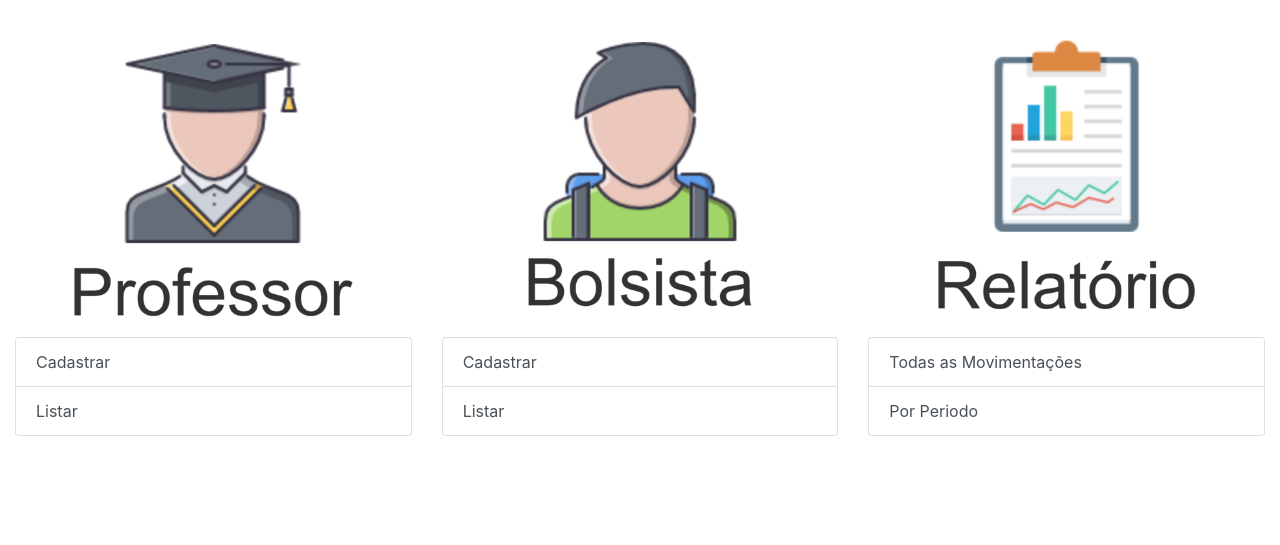
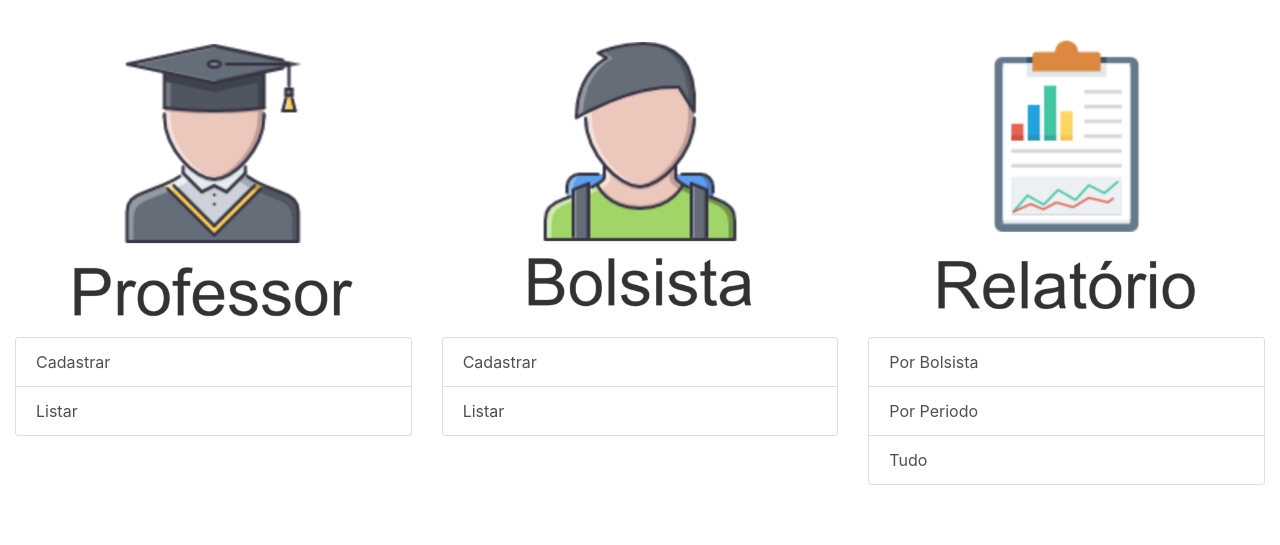
Before and after one commit to monicknog/SisRA, a Django app: page / in a window 1280 px wide. Shown: the part 76-621 px from the top of the page. Run offline with Django 3.2, Linux system fonts and the light colour scheme; a user stored in the database is signed in; some libraries are stand-ins or nearby versions.

Commit message:
home atualizada

```diff
--- a/app/templates/acesso/cad_acesso.html
+++ b/app/templates/acesso/cad_acesso.html
@@ -5,13 +5,13 @@
 
 {% block breadcrumbs %}
     {{ block.super }}
-    {% breadcrumb "Lista de Acessos" "acesso/list_acesso" %}
+    {% breadcrumb "Cadastrar Acesso" "cad_acesso" %}
 {% endblock %}
 
 
 {%block content%}
 {% render_breadcrumbs %}
-    <legend>Acessos</legend>
+    <legend>Bolsistas</legend>
     <table class="table">
         <thead>
         <tr>
--- a/app/templates/acesso/list_acesso.html
+++ b/app/templates/acesso/list_acesso.html
@@ -5,14 +5,14 @@
 
 {% block breadcrumbs %}
     {{ block.super }}
-    {% breadcrumb "Lista de Bolsistas" "list_bolsista" %}
+    {% breadcrumb "Lista de Acessos" "list_acesso" %}
 {% endblock %}
 
 
 {%block content%}
 {% render_breadcrumbs %}
     <legend>Acessos</legend>
-<a href="#"><button class="btn btn-primary">Cadastrar Acesso
+<a href="{%url 'app:create_ac' %}"><button class="btn btn-primary">Cadastrar Acesso
 </button></a>
     <table class="table">
         <thead>
--- a/app/templates/home_admin.html
+++ b/app/templates/home_admin.html
@@ -63,10 +63,9 @@
           <div class="col-x1-4 col-lg-4 col-md-4 col-sm-12">
             <img class="card-img-top" src="{%static 'img/relatorio_z.png'%}" alt="Card image cap">
             <div class="list-group">
-              <button type="button" class="list-group-item list-group-item-action">
-                Todas as Movimentações
-              </button>
-              <button type="button" class="list-group-item list-group-item-action">Por Periodo</button>
+              <a href="{%url 'app:create_bolsista'%}" class="list-group-item list-group-item-action">Por Bolsista</a>
+              <a href="{%url 'app:list_bolsista'%}" class="list-group-item list-group-item-action">Por Periodo</a>
+              <a href="{%url 'app:list_acesso' %}" class="list-group-item list-group-item-action">Tudo</a>
             </div>
           </div>
       </div>
```
